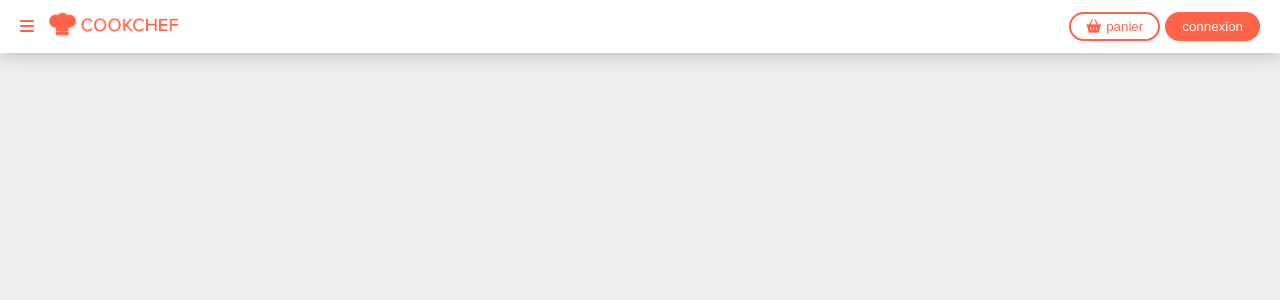
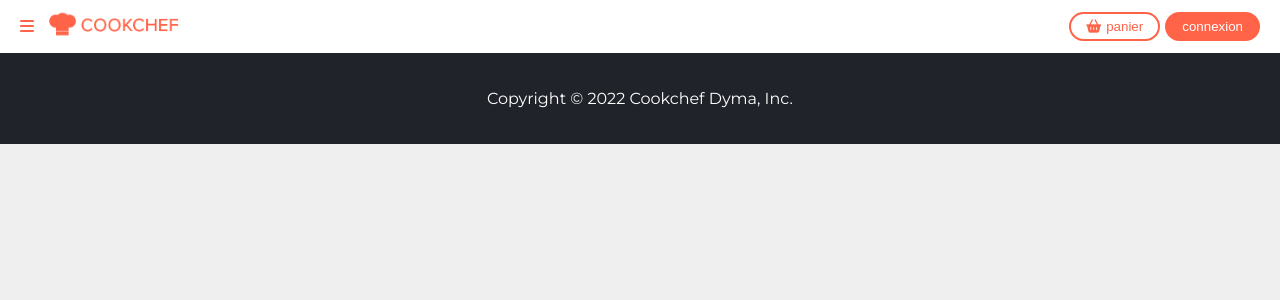
Before and after one commit to corentin-desilles/cookchef-front, a React (Create React App) app: page / in a window 1280 px wide. Shown: the top 300 px of the page. Built offline with nearby package versions, Linux system fonts and the light colour scheme.

Commit message:
Footer Layout

```diff
--- a/src/App.js
+++ b/src/App.js
@@ -1,5 +1,5 @@
 // import Content from './components/Content/Content';
-// import Footer from './components/Footer/Footer';
+import Footer from './components/Footer/Footer';
 import Header from './components/Header/Header';
 import styles from './App.module.scss';
 
@@ -7,8 +7,8 @@
   return (
     <div className={`d-flex flex-column ${styles.appContainer}`}>
       <Header />
-      {/* <Content />
-      <Footer /> */}
+      {/* <Content /> */}
+      <Footer />
     </div>
   );
 }
--- a/src/components/Footer/Footer.js
+++ b/src/components/Footer/Footer.js
@@ -1,7 +1,13 @@
-import React from 'react';
+import styles from './Footer.module.scss';
 
 function Footer() {
-  return <div>Footer</div>;
+  return (
+    <footer
+      className={`${styles.footer} d-flex flex-row align-items-center justify-content-center p-20`}
+    >
+      <p>Copyright © 2022 Cookchef Dyma, Inc.</p>
+    </footer>
+  );
 }
 
 export default Footer;
--- a/src/components/Footer/Footer.module.scss
+++ b/src/components/Footer/Footer.module.scss
@@ -0,0 +1,4 @@
+.footer {
+  background-color: var(--gray-1);
+  color: white;
+}
```
